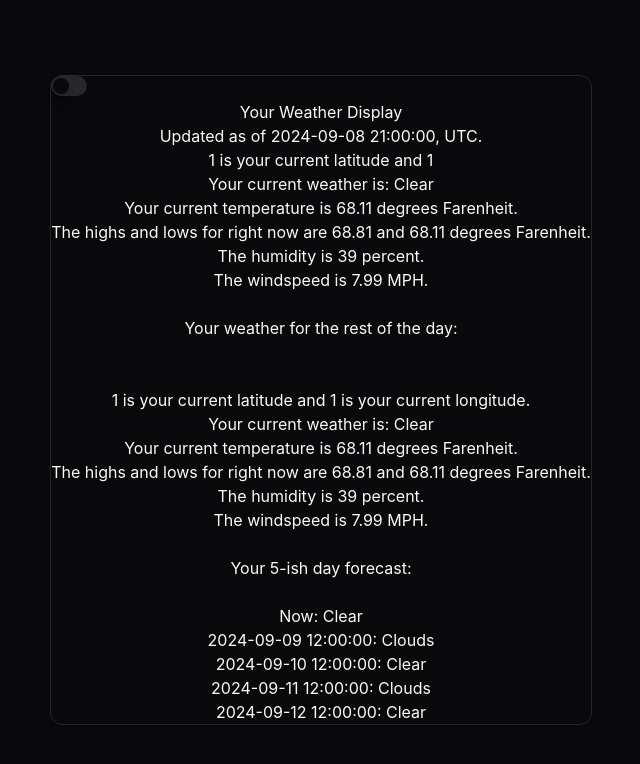
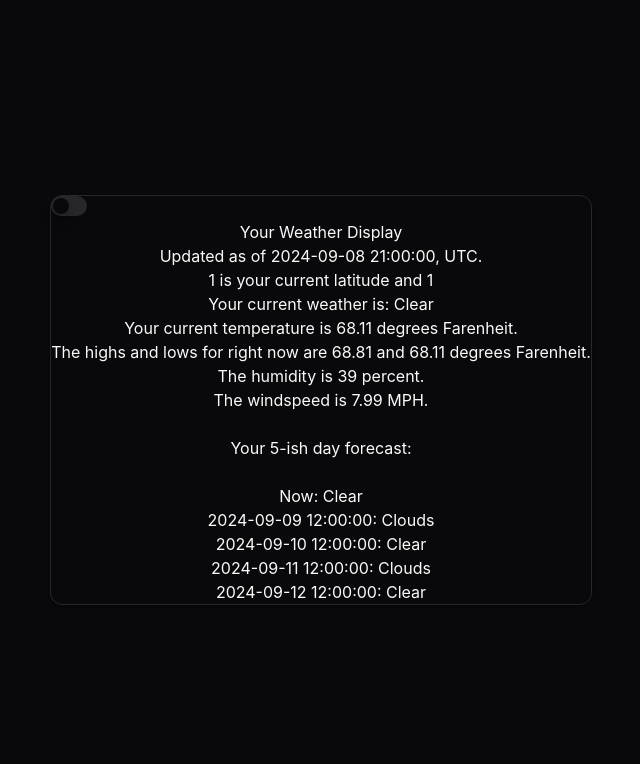
Before and after one commit to seth-way/dangol-weather, a React (Vite) app: page /#/location/1/1 in a window 1280 px wide. Shown: the top 764 px of the page, without its empty margins (319-959 px from the left). Built offline with nearby package versions, Linux system fonts and the light colour scheme.

Commit message:
Getting ready for merge

```diff
--- a/src/App.tsx
+++ b/src/App.tsx
@@ -18,15 +18,14 @@ function App() {
   // const [location, setLocation] = useState(null);
   const [citiesList, setCitiesList] = useState<string[]>([]);
   const [filteredCities, setFilteredCities] = useState<string[]>([]);
-
+  const [city, setCity] = useState<string>('');
   return (
     <>
       <Card>
       <ModeToggle className='mt-5' />
         <Routes>
-          <Route path={'/'} element={<UserLocationInput setFilteredCities={setFilteredCities}
-          filteredCities={filteredCities} citiesList={citiesList} setCitiesList={setCitiesList}  />} />
-          <Route path={'/location/:lat/:long'} element={<WeatherDisplayMain />} />
+          <Route path={'/'} element={<UserLocationInput setCity={setCity}/>} />
+          <Route path={'/location/:lat/:long'} element={<WeatherDisplayMain city={city}/>} />
          {/*  <Route path={'/'} element={<DropdownDisplay />} /> */}
         </Routes>
         {/* <CardHeader>
--- a/src/Components/WeatherDisplayMain.tsx
+++ b/src/Components/WeatherDisplayMain.tsx
@@ -1,66 +1,38 @@
-// import { useState } from 'react';
-import { useParams } from 'react-router-dom';
+import { useState } from 'react';
+import { useParams  } from 'react-router-dom';
 import weatherData from '../assets/dummy_data/weather.json';
-import { weatherInfoObject, weatherDataFormat, userSideWeatherInfo, weatherTranslate } from '@/lib/utils';
+import { weatherInfoObject, weatherDataFormat, userSideWeatherInfo, weatherTranslateWeekly } from '@/lib/utils';
 
 const WeatherDisplayMain = () => {
+  const [weather5Day, set5Day] = useState([]);
+  const [currentDay, setCurrentDay] = useState(0)
   const { lat, long } = useParams<{ lat: string; long: string }>();
 
-  // let stringVersion: string = "";
-  // weatherTranslate(weatherData)[1].forEach((remainingTime) => {
-  //   stringVersion = stringVersion.concat(remainingTime.weather.toString(), "\n")
-  // });
-  const returnWeather: Array<Array<userSideWeatherInfo>> = (weatherTranslate(weatherData));
-console.log(returnWeather)
-console.log(returnWeather[0])
-console.log(returnWeather[1])
+
+  const returnWeather: Array<userSideWeatherInfo> = (weatherTranslateWeekly(weatherData));
+
   return (
     <div>
       <div>
         <h1>Your Weather Display
           <br />
-          Updated as of {(returnWeather[0][0].date_text).toString()}, UTC.
+          Updated as of {(returnWeather[0].date_text).toString()}, UTC.
         </h1>
 
         <div>
           {lat} is your current latitude and {long} </div>
-        <div>Your current weather is: {(returnWeather[0][0].weather).toString()}</div>
+        <div>Your current weather is: {(returnWeather[0].weather).toString()}</div>
         <div>
-          Your current temperature is {(returnWeather[0][0].temp).toString()} degrees Farenheit.
+          Your current temperature is {(returnWeather[0].temp).toString()} degrees Farenheit.
         </div>
         <div>
-          The highs and lows for right now are {(returnWeather[0][0].temp_max).toString()} and {(returnWeather[0][0].temp_min).toString()} degrees Farenheit.
+          The highs and lows for right now are {(returnWeather[0].temp_max).toString()} and {(returnWeather[0].temp_min).toString()} degrees Farenheit.
         </div>
         <div>
-          The humidity is {(returnWeather[0][0].humidity).toString()} percent.
+          The humidity is {(returnWeather[0].humidity).toString()} percent.
         </div>
         <div>
-          The windspeed is {(returnWeather[0][0].windspeed).toString()} MPH.
-        </div>
-      </div>
-      <div>
-        <br />
-        <div>
-          Your weather for the rest of the day:
-        </div>
-        <br />
-        {/* {stringVersion} */}
-        <br />
-        <div>
-          {lat} is your current latitude and {long} is your current longitude.
-        </div>
-        <div>Your current weather is: {(returnWeather[0][0].weather).toString()}</div>
-        <div>
-          Your current temperature is {(returnWeather[0][0].temp).toString()} degrees Farenheit.
-        </div>
-        <div>
-          The highs and lows for right now are {(returnWeather[0][0].temp_max).toString()} and {(returnWeather[0][0].temp_min).toString()} degrees Farenheit.
-        </div>
-        <div>
-          The humidity is {(returnWeather[0][0].humidity).toString()} percent.
-        </div>
-        <div>
-          The windspeed is {(returnWeather[0][0].windspeed).toString()} MPH.
+          The windspeed is {(returnWeather[0].windspeed).toString()} MPH.
         </div>
       </div>
 
@@ -70,20 +42,18 @@ console.log(returnWeather[1])
           Your 5-ish day forecast:
         </div>
         <br />
-        Now: {(returnWeather[1][0].weather)}
+        Now: {(returnWeather[0].weather)}
         <br />
-        {(returnWeather[1][1].date_text)}: {(returnWeather[1][1].weather)}
+        {(returnWeather[1].date_text)}: {(returnWeather[1].weather)}
         <br />
-        {(returnWeather[1][2].date_text)}: {(returnWeather[1][2].weather)}
+        {(returnWeather[2].date_text)}: {(returnWeather[2].weather)}
         <br />
-        {(returnWeather[1][3].date_text)}: {(returnWeather[1][3].weather)}
+        {(returnWeather[3].date_text)}: {(returnWeather[3].weather)}
         <br />
-        {(returnWeather[1][4].date_text)}: {(returnWeather[1][4].weather)}
+        {(returnWeather[4].date_text)}: {(returnWeather[4].weather)}
         <br />
       </div>
     </div >
-  )
-    ;
-};
+)}
 
 export default WeatherDisplayMain;
```
Also changed, not shown: src/lib/utils.ts (+10 -7 lines).
